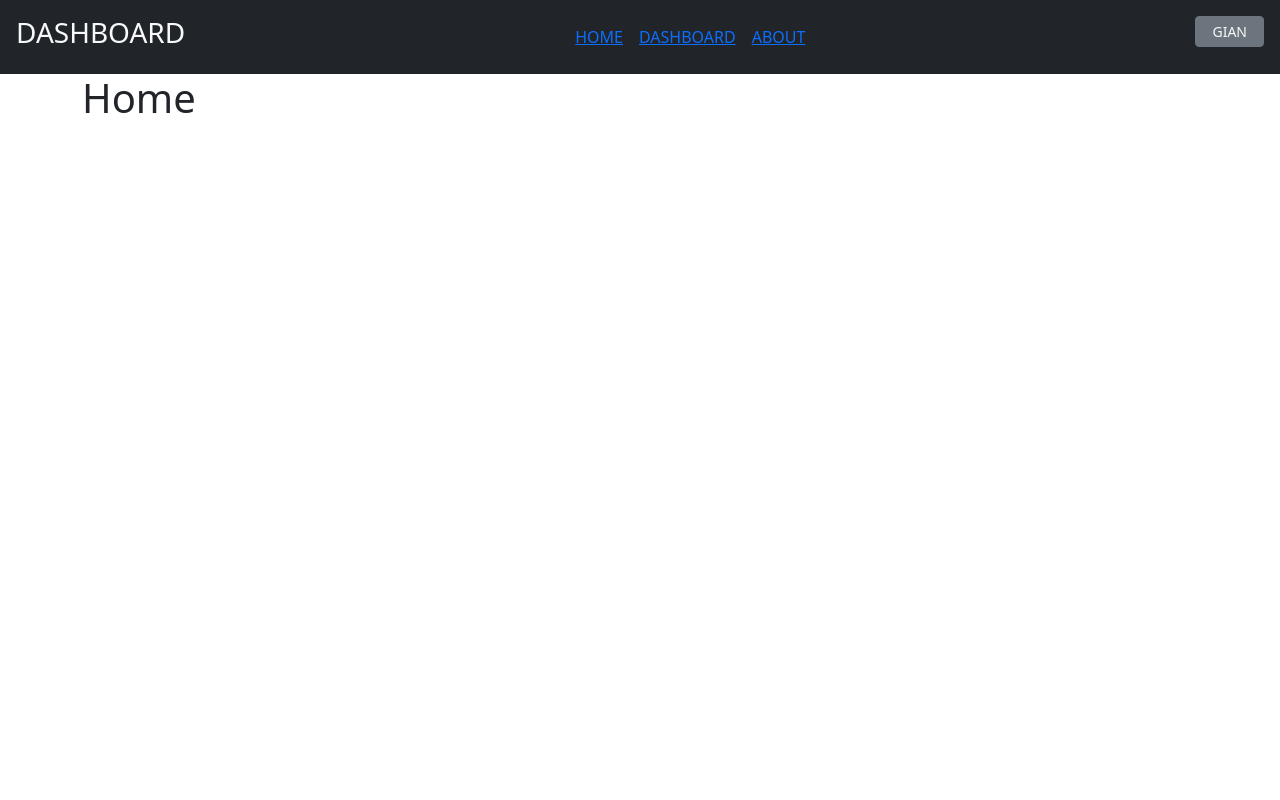
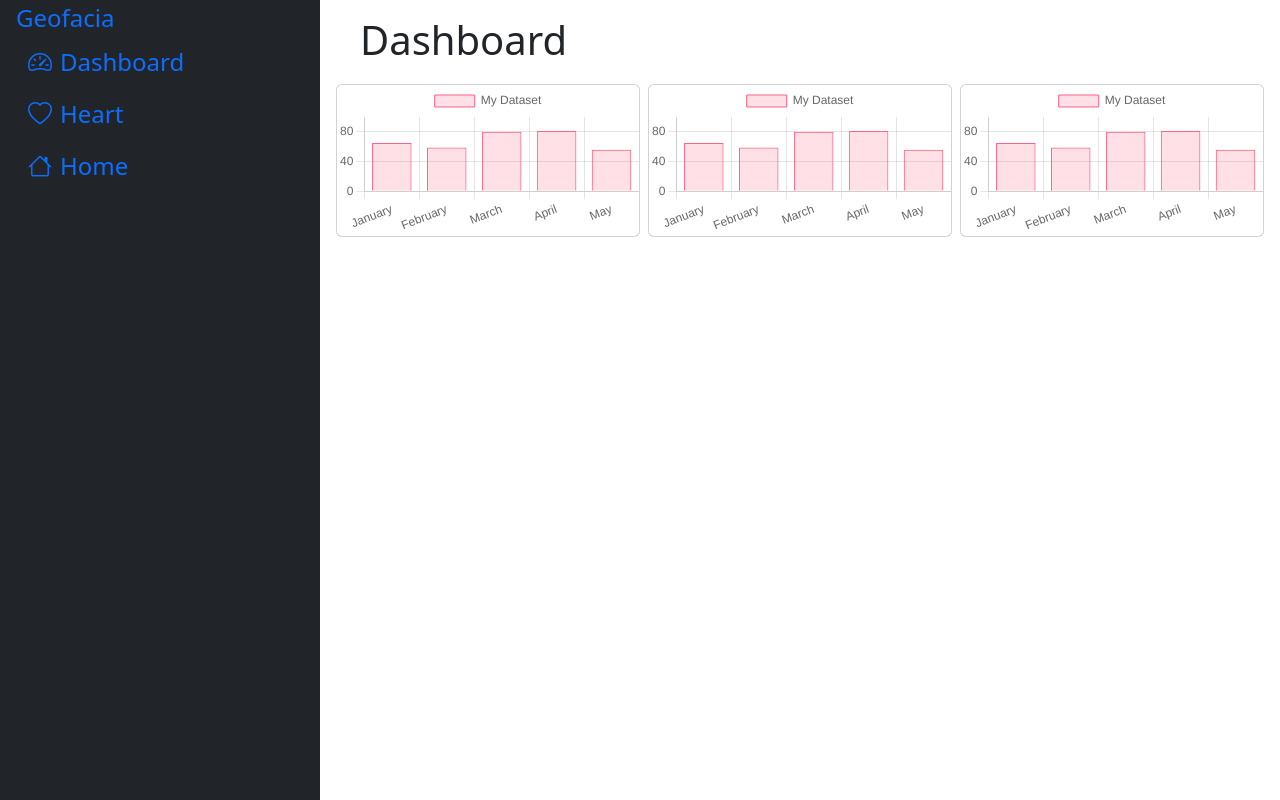
Before and after one commit to gian-tiqui/geofacia-dashboard, a React (Vite) app: page / in a window 1280 px wide. Built offline with nearby package versions, Linux system fonts and the light colour scheme.

Commit message:
header to sidebar

```diff
--- a/index.html
+++ b/index.html
@@ -1,18 +1,14 @@
-<!doctype html>
+<!DOCTYPE html>
 <html lang="en">
-
   <head>
     <meta charset="UTF-8" />
     <link rel="icon" type="image/svg+xml" href="/geofacia.png" />
     <meta name="viewport" content="width=device-width, initial-scale=1.0" />
     <title>Dashboard</title>
-  <link rel="stylesheet" href="https://cdn.jsdelivr.net/npm/bootstrap@5.3.2/dist/css/bootstrap.min.css" />
-  <script defer src="https://cdn.jsdelivr.net/npm/bootstrap@5.3.2/dist/js/bootstrap.bundle.min.js"></script>
   </head>
 
   <body>
     <div id="root"></div>
     <script type="module" src="/src/main.tsx"></script>
   </body>
-
 </html>
--- a/package.json
+++ b/package.json
@@ -10,6 +10,8 @@
     "preview": "vite preview"
   },
   "dependencies": {
+    "bootstrap": "^5.3.2",
+    "bootstrap-icons": "^1.11.3",
     "chart.js": "^4.4.1",
     "react": "^18.2.0",
     "react-chartjs-2": "^5.2.0",
--- a/src/App.tsx
+++ b/src/App.tsx
@@ -1,24 +1,19 @@
 import { BrowserRouter as Router, Route, Routes } from "react-router-dom";
 import Dashboard from "./components/Dashboard";
-import Header from "./components/Header";
-import Home from "./components/Home";
-import About from "./components/About";
+import Sidebar from "./components/Sidebar";
 
-//test
+export const firstElementMargin: string = "m-3";
 
 const App = () => {
   return (
     <Router>
-      <>
-        <Header />
-        <div className="container">
+      <Sidebar>
+        <div className="container-fluid">
           <Routes>
-            <Route path="/dashboard" Component={Dashboard} />
-            <Route path="/about" Component={About} />
-            <Route path="/" Component={Home} />
+            <Route path="/" Component={Dashboard} />
           </Routes>
         </div>
-      </>
+      </Sidebar>
     </Router>
   );
 };
--- a/src/components/About.tsx
+++ /dev/null
@@ -1,9 +0,0 @@
-const About = () => {
-  return (
-    <>
-      <h1>About</h1>
-    </>
-  );
-};
-
-export default About;
--- /dev/null
+++ b/src/components/Bargraph.tsx
@@ -0,0 +1,35 @@
+import { Bar } from "react-chartjs-2";
+import {
+  Chart as ChartJS,
+  CategoryScale,
+  LinearScale,
+  BarElement,
+  Title,
+  Tooltip,
+  Legend,
+} from "chart.js";
+
+ChartJS.register(
+  CategoryScale,
+  LinearScale,
+  BarElement,
+  Title,
+  Tooltip,
+  Legend
+);
+
+const options = {
+  scales: {
+    y: {
+      beginAtZero: true,
+    },
+  },
+};
+
+type Dummy = {};
+
+const Bargraph = ({ data }) => {
+  return <Bar data={data} options={options} />;
+};
+
+export default Bargraph;
--- a/src/components/Dashboard.tsx
+++ b/src/components/Dashboard.tsx
@@ -1,31 +1,6 @@
 import { useState } from "react";
-import { Bar } from "react-chartjs-2";
-import {
-  Chart as ChartJS,
-  CategoryScale,
-  LinearScale,
-  BarElement,
-  Title,
-  Tooltip,
-  Legend,
-} from "chart.js";
-
-ChartJS.register(
-  CategoryScale,
-  LinearScale,
-  BarElement,
-  Title,
-  Tooltip,
-  Legend
-);
-
-const options = {
-  scales: {
-    y: {
-      beginAtZero: true,
-    },
-  },
-};
+import Bargraph from "./Bargraph";
+import { firstElementMargin } from "../App";
 
 const Dashboard = () => {
   const [data, setData] = useState({
@@ -43,9 +18,17 @@ const Dashboard = () => {
 
   return (
     <>
-      <h1>Dashboard</h1>
-      <div>
-        <Bar data={data} options={options} />
+      <h1 className={firstElementMargin}>Dashboard</h1>
+      <div className="row">
+        {Array(3)
+          .fill(0)
+          .map((_, index) => (
+            <div key={index} className="col p-1">
+              <div className="card">
+                <Bargraph data={data} />
+              </div>
+            </div>
+          ))}
       </div>
     </>
   );
--- a/src/components/Header.tsx
+++ /dev/null
@@ -1,52 +0,0 @@
-import { useEffect, useState } from "react";
-import { Link } from "react-router-dom";
-
-const linkClass = "mx-2";
-
-type User = {
-  username: string;
-  firstName: string;
-  lastName: string;
-  middleName: string;
-};
-
-const Header = () => {
-  const [user, setUser] = useState<User | undefined>(undefined);
-
-  useEffect(() => {
-    const tempUser: User = {
-      username: "Gian",
-      firstName: "Michael Gian",
-      middleName: "Magsino",
-      lastName: "Tiqui",
-    };
-
-    setUser(tempUser);
-  }, []);
-
-  return (
-    <nav className="d-flex justify-content-between p-3 bg-dark">
-      <div className="text-light">
-        <h3>DASHBOARD</h3>
-      </div>
-      <div className="d-flex justify-content-center align-items-center">
-        <Link to="/" className={linkClass}>
-          HOME
-        </Link>
-        <Link to="/dashboard" className={linkClass}>
-          DASHBOARD
-        </Link>
-        <Link to="/about" className={linkClass}>
-          ABOUT
-        </Link>
-      </div>
-      <div className="d-flex justify-content-start align-items-start">
-        <button className="btn btn-sm px-3 btn-secondary text-light">
-          {user?.username.toUpperCase()}
-        </button>
-      </div>
-    </nav>
-  );
-};
-
-export default Header;
--- a/src/components/Home.tsx
+++ /dev/null
@@ -1,9 +0,0 @@
-const Home = () => {
-  return (
-    <>
-      <h1>Home</h1>
-    </>
-  );
-};
-
-export default Home;
--- /dev/null
+++ b/src/components/Sidebar.tsx
@@ -0,0 +1,59 @@
+import { Link } from "react-router-dom";
+import { useState, useEffect } from "react";
+
+type User = {
+  username: string;
+  firstName: string;
+  lastName: string;
+  middleName: string;
+};
+
+const Sidebar = ({ children }) => {
+  const [user, setUser] = useState<User | undefined>(undefined);
+
+  useEffect(() => {
+    const tempUser: User = {
+      username: "Gian",
+      firstName: "Michael Gian",
+      middleName: "Magsino",
+      lastName: "Tiqui",
+    };
+
+    setUser(tempUser);
+  }, []);
+
+  return (
+    <div className="container-fluid">
+      <div className="row">
+        <div className="bg-dark col-auto col-md-3 min-vh-100">
+          <a className="text-decoration-none d-flex align-items-center">
+            <span className="ms-1 fs-4">Geofacia</span>
+          </a>
+          <ul className="nav nav-pills flex-column">
+            <li className="nav-item text-white fs-4">
+              <Link to="/" className="nav-link" aria-current="page">
+                <i className="bi bi-speedometer2"></i>
+                <span className="ms-2">Dashboard</span>
+              </Link>
+            </li>
+            <li className="nav-item text-white fs-4">
+              <Link to="/" className="nav-link">
+                <i className="bi bi-heart"></i>
+                <span className="ms-2">Heart</span>
+              </Link>
+            </li>
+            <li className="nav-item text-white fs-4">
+              <Link to="/" className="nav-link">
+                <i className="bi bi-house"></i>
+                <span className="ms-2">Home</span>
+              </Link>
+            </li>
+          </ul>
+        </div>
+        <main className="col">{children}</main>
+      </div>
+    </div>
+  );
+};
+
+export default Sidebar;
--- a/src/main.tsx
+++ b/src/main.tsx
@@ -1,6 +1,8 @@
 import React from "react";
 import ReactDOM from "react-dom/client";
 import App from "./App.tsx";
+import "bootstrap/dist/css/bootstrap.min.css";
+import "bootstrap-icons/font/bootstrap-icons.css";
 
 ReactDOM.createRoot(document.getElementById("root")!).render(
   <React.StrictMode>
```
Also changed, not shown: 1 other file (tests, documents, lock files or other folders). Lines whose indentation alone changed are shown as unchanged.
